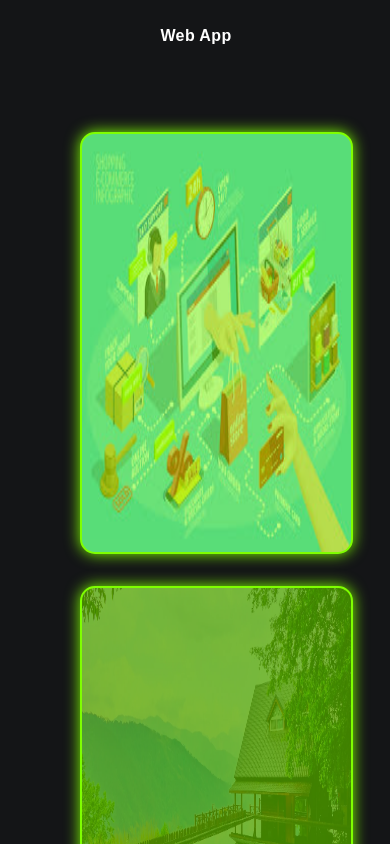
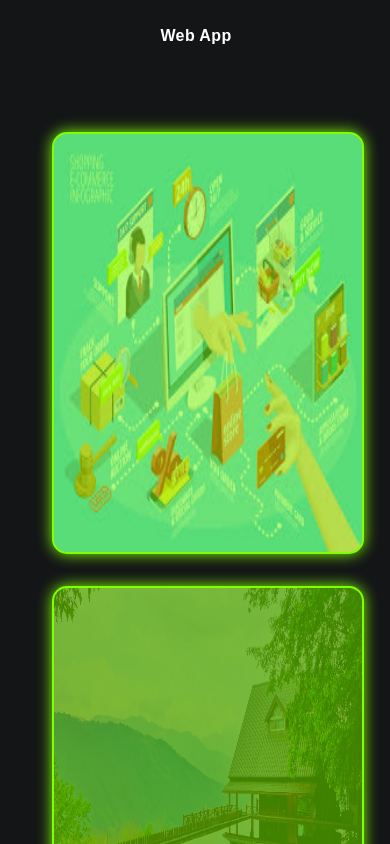
Before and after one commit to SaeedNagi/portfolio, a React (Create React App) app: page / in a window 390 px wide. Shown: the part 5360-6204 px from the top of the page. Built offline with nearby package versions, Linux system fonts and the light colour scheme.

Commit message:
Updated code

```diff
--- a/src/Style/Portfolio.css
+++ b/src/Style/Portfolio.css
@@ -123,9 +123,9 @@
     .port-box{
         margin: 0px;
         padding: 0%;
-        margin-left: -32px;
+        margin-left: -60px;
         background-color: #7FFF00;
         height: 50vh;
-        width: 70vw;
+        width: 80vw;
     }
 }
```
